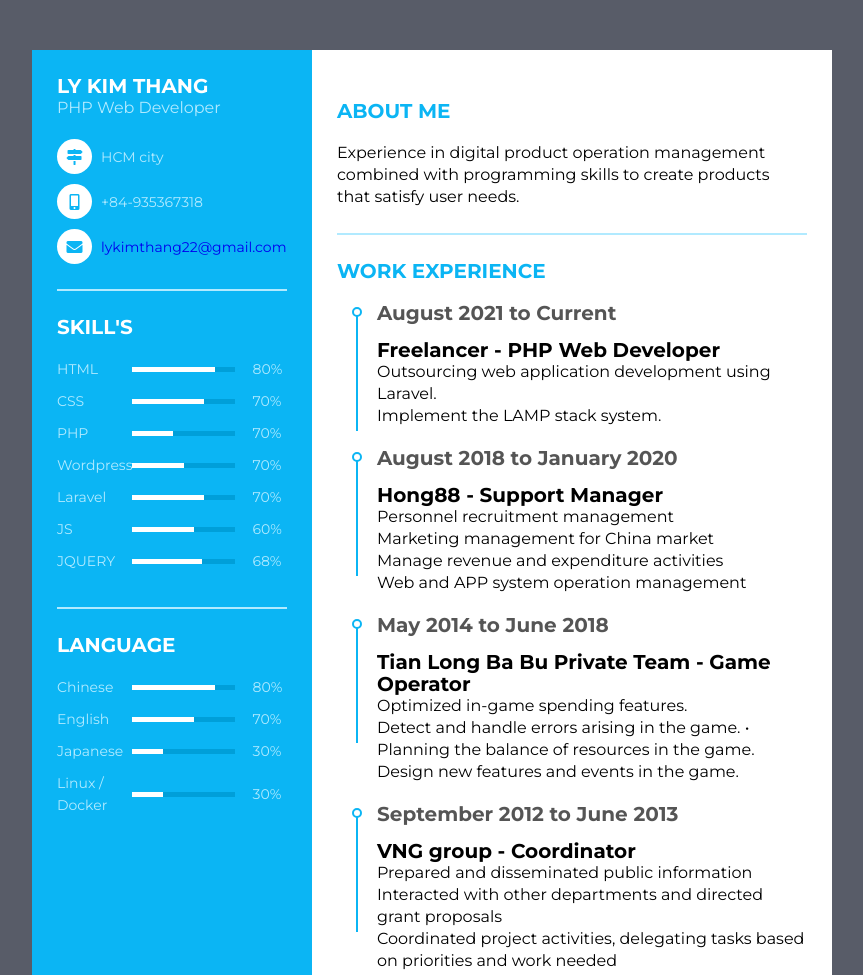
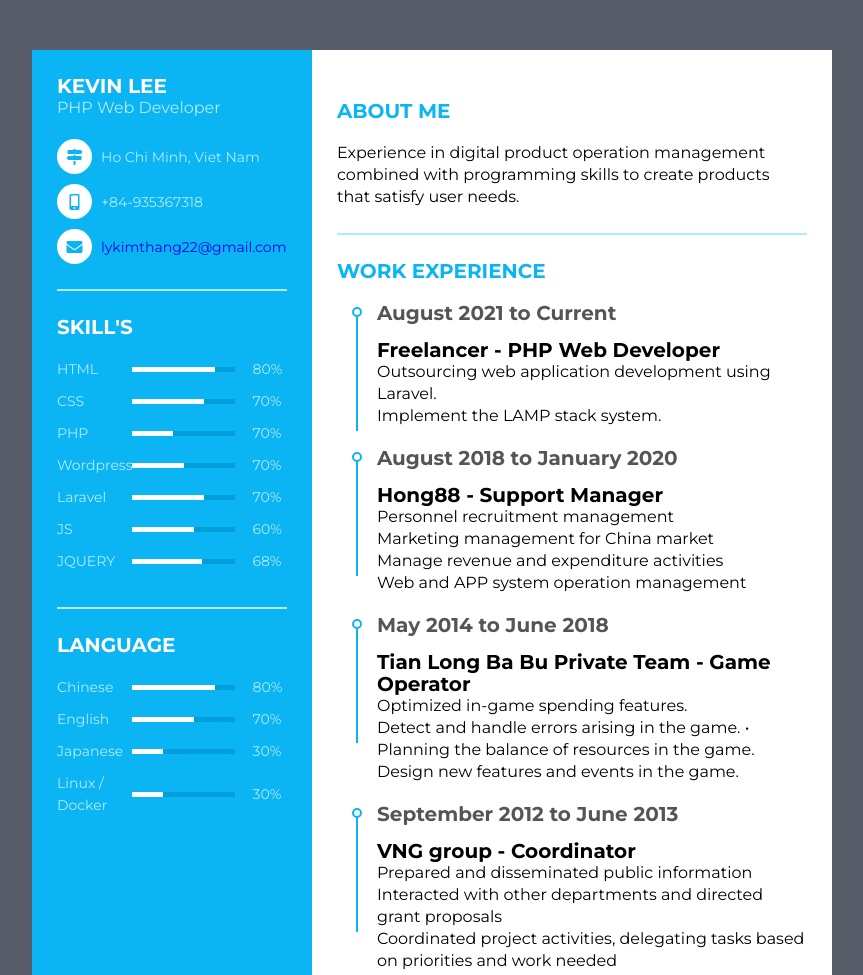
Before and after one commit to thanglk90/demo_project, a plain HTML site: page index.html in a window 1280 px wide. Shown: the top 975 px of the page, without its empty margins (208-1071 px from the left). Drawn offline with Linux system fonts and the light colour scheme.

Commit message:
Update index.html

```diff
--- a/index.html
+++ b/index.html
@@ -18,7 +18,7 @@
             <div class="resume_content">
                 <div class="resume_item resume_info">
                     <div class="title">
-                        <p class="bold">LY KIM THANG</p>
+                        <p class="bold">Kevin Lee</p>
                         <p class="regular">PHP Web Developer</p>
                     </div>
                     <ul>
@@ -27,7 +27,7 @@
                                 <i class="fas fa-map-signs"></i>
                             </div>
                             <div class="data">
-                                HCM city
+                                Ho Chi Minh, Viet Nam
                             </div>
                         </li>
                         <li>
```
